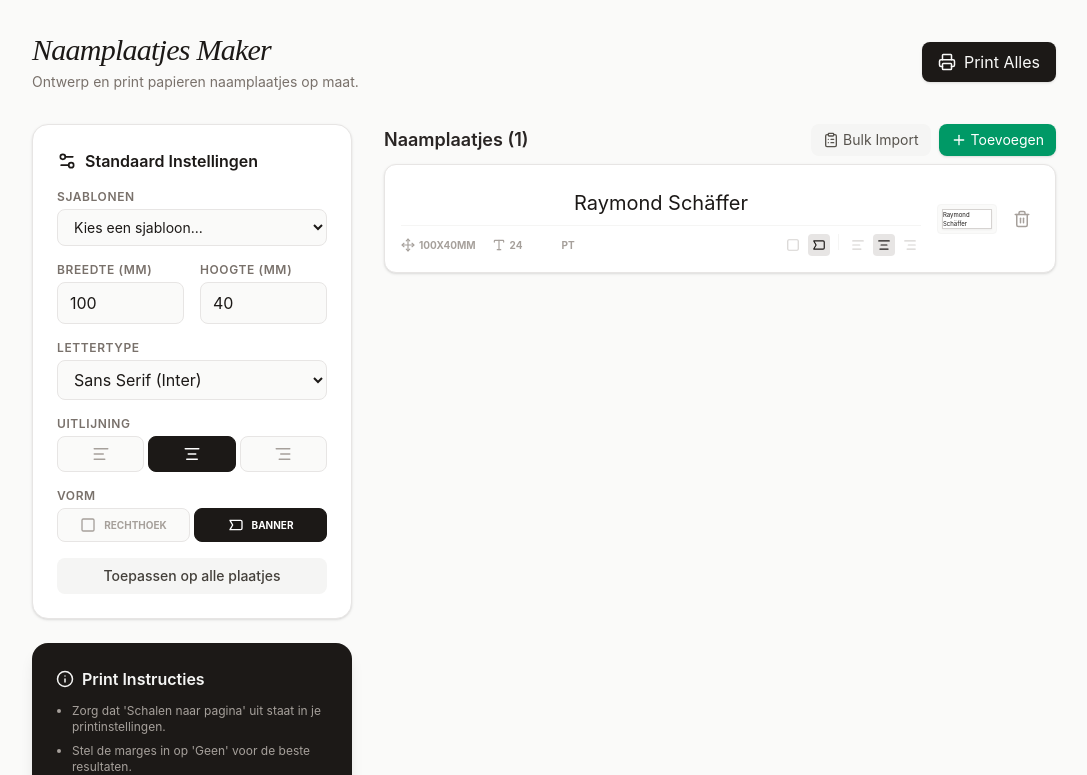
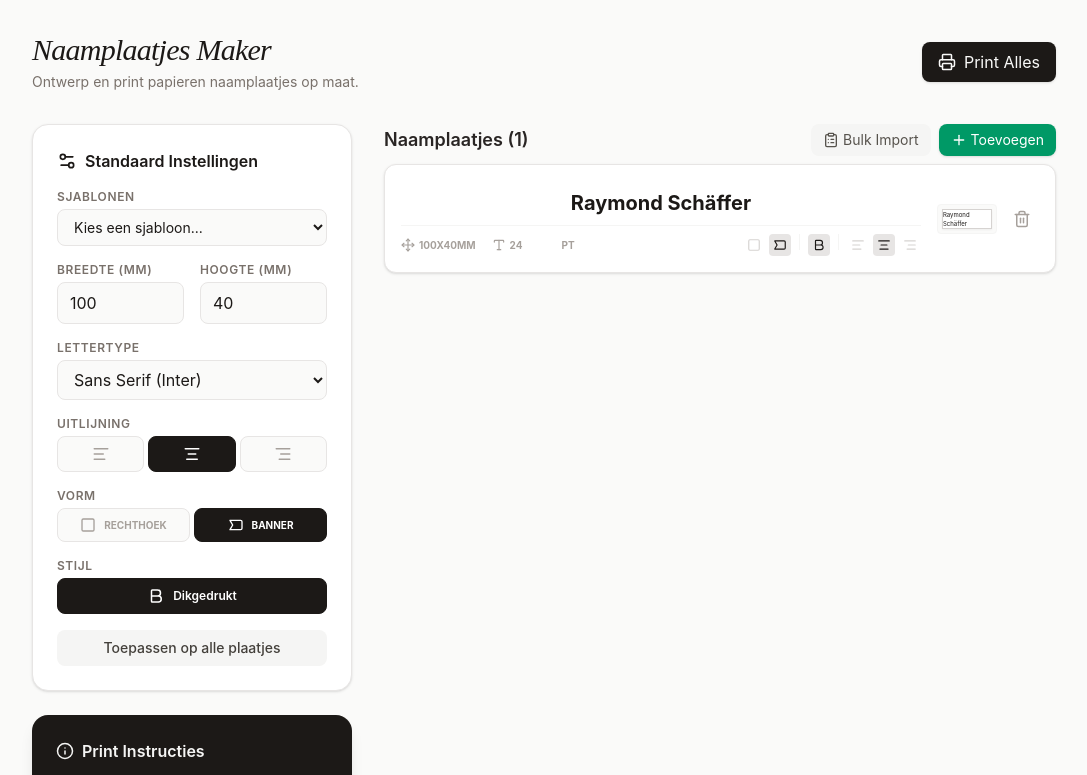
Before and after one commit to raymondschaffer-pixel/Naamplaatjes-op-maat, a React (Vite) app: page / in a window 1280 px wide. Shown: the top 775 px of the page, without its empty margins (96-1183 px from the left). Built offline with nearby package versions, Linux system fonts and the light colour scheme.

Commit message:
Add files via upload

```diff
--- a/src/components/NameplateEditor.tsx
+++ b/src/components/NameplateEditor.tsx
@@ -1,6 +1,6 @@
 import React, { useState, useRef } from 'react';
 import { motion, AnimatePresence } from 'motion/react';
-import { Plus, Trash2, Printer, Settings2, Type, Move, Download, Info, AlignLeft, AlignCenter, AlignRight, FileText, ClipboardList, Upload, Square, Bookmark } from 'lucide-react';
+import { Plus, Trash2, Printer, Settings2, Type, Move, Download, Info, AlignLeft, AlignCenter, AlignRight, FileText, ClipboardList, Upload, Square, Bookmark, Bold } from 'lucide-react';
 import * as mammoth from 'mammoth';
 
 interface Nameplate {
@@ -12,6 +12,7 @@ interface Nameplate {
   fontFamily: string;
   textAlign: 'left' | 'center' | 'right';
   shape: 'rectangle' | 'banner';
+  isBold: boolean;
 }
 
 const PRESETS = [
@@ -42,6 +43,7 @@ export default function NameplateEditor() {
       fontFamily: 'font-sans',
       textAlign: 'center',
       shape: 'banner',
+      isBold: true,
     },
   ]);
 
@@ -50,6 +52,7 @@ export default function NameplateEditor() {
   const [globalFont, setGlobalFont] = useState('font-sans');
   const [globalAlign, setGlobalAlign] = useState<'left' | 'center' | 'right'>('center');
   const [globalShape, setGlobalShape] = useState<'rectangle' | 'banner'>('banner');
+  const [globalBold, setGlobalBold] = useState(true);
   const [bulkNames, setBulkNames] = useState('');
   const [showBulkModal, setShowBulkModal] = useState(false);
 
@@ -63,6 +66,7 @@ export default function NameplateEditor() {
       fontFamily: globalFont,
       textAlign: globalAlign,
       shape: globalShape,
+      isBold: globalBold,
     };
     setNameplates([...nameplates, newPlate]);
   };
@@ -78,6 +82,7 @@ export default function NameplateEditor() {
       fontFamily: globalFont,
       textAlign: globalAlign,
       shape: globalShape,
+      isBold: globalBold,
     }));
     setNameplates([...nameplates, ...newPlates]);
     setBulkNames('');
@@ -132,6 +137,7 @@ export default function NameplateEditor() {
         fontFamily: globalFont,
         textAlign: globalAlign,
         shape: globalShape,
+        isBold: globalBold,
       }))
     );
   };
@@ -258,6 +264,20 @@ export default function NameplateEditor() {
                   ))}
                 </div>
               </div>
+              <div>
+                <label className="block text-xs uppercase tracking-wider font-semibold text-stone-500 mb-1">Stijl</label>
+                <button
+                  onClick={() => setGlobalBold(!globalBold)}
+                  className={`w-full py-2 rounded-lg border transition-all flex items-center justify-center gap-2 ${
+                    globalBold
+                      ? 'bg-stone-900 text-white border-stone-900'
+                      : 'bg-stone-50 text-stone-400 border-stone-200 hover:border-stone-300'
+                  }`}
+                >
+                  <Bold size={18} />
+                  <span className="text-xs font-semibold">Dikgedrukt</span>
+                </button>
+              </div>
               <button
                 onClick={applyGlobalSettings}
                 className="w-full py-2 bg-stone-100 text-stone-700 rounded-lg hover:bg-stone-200 transition-colors text-sm font-medium"
@@ -319,7 +339,7 @@ export default function NameplateEditor() {
                       placeholder="Naam invullen..."
                       value={plate.name}
                       onChange={(e) => updateNameplate(plate.id, { name: e.target.value })}
-                      className={`w-full text-xl p-2 border-b border-stone-100 focus:border-stone-400 outline-none transition-colors ${plate.fontFamily}`}
+                      className={`w-full text-xl p-2 border-b border-stone-100 focus:border-stone-400 outline-none transition-colors ${plate.fontFamily} ${plate.isBold ? 'font-bold' : 'font-normal'}`}
                       style={{ textAlign: plate.textAlign }}
                     />
                     <div className="flex gap-4 mt-2 items-center">
@@ -352,6 +372,18 @@ export default function NameplateEditor() {
                             {shape === 'rectangle' ? <Square size={14} /> : <Bookmark size={14} className="rotate-90" />}
                           </button>
                         ))}
+                        <div className="w-px h-4 bg-stone-100 mx-1"></div>
+                        <button
+                          onClick={() => updateNameplate(plate.id, { isBold: !plate.isBold })}
+                          className={`p-1 rounded transition-all ${
+                            plate.isBold
+                              ? 'bg-stone-200 text-stone-900'
+                              : 'text-stone-300 hover:text-stone-500'
+                          }`}
+                          title="Dikgedrukt"
+                        >
+                          <Bold size={14} />
+                        </button>
                         <div className="w-px h-4 bg-stone-100 mx-1"></div>
                         {(['left', 'center', 'right'] as const).map((align) => (
                           <button
@@ -408,7 +440,7 @@ export default function NameplateEditor() {
           {nameplates.map((plate) => (
             <div
               key={plate.id}
-              className={`relative flex items-center overflow-hidden break-inside-avoid ${plate.fontFamily}`}
+              className={`relative flex items-center overflow-hidden break-inside-avoid ${plate.fontFamily} ${plate.isBold ? 'font-bold' : 'font-normal'}`}
               style={{
                 width: `${plate.width}mm`,
                 height: `${plate.height}mm`,
```
